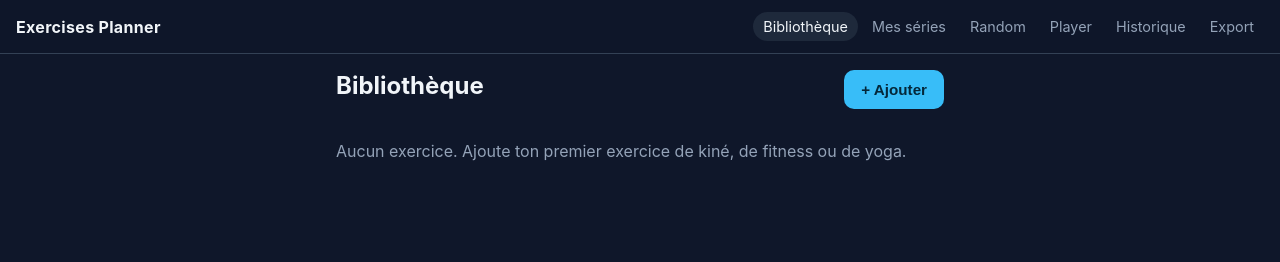
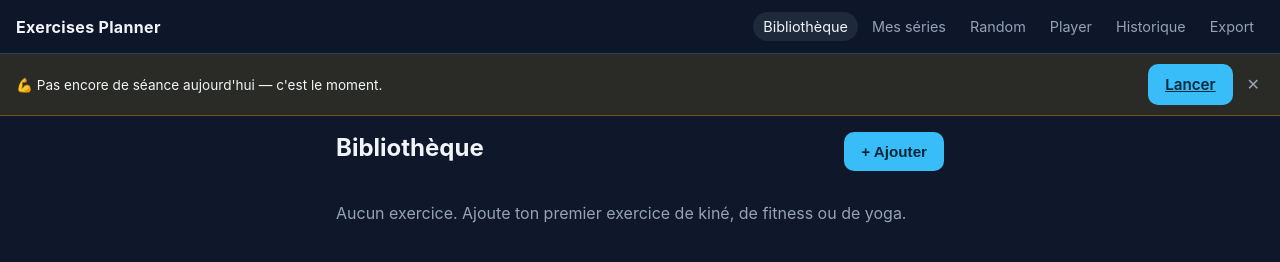
Before and after one commit to Sawnd/exercises-planner, a website built with Vite: page index.html in a window 1280 px wide. Built offline with nearby package versions, Linux system fonts and the light colour scheme.

Commit message:
Étape 8 : rappel passif (bandeau + badge d'icône) - reminder.js : si la séance du jour n'est pas faite → bandeau in-app (streak à préserver ou simple incitation) + navigator.setAppBadge(1) ; sinon badge nettoyé. Bandeau fermable pour la session (sessionStorage), aucune notification système programmée — cohérent avec l'app 100% locale sans backend - index.html : slot #reminder-banner sous la topbar - main.js : réévalué à chaque navigation et au retour au premier plan (visibilitychange) - styles : .reminder-banner, .btn--sm Co-Authored-By: Claude Sonnet 5 <noreply@anthropic.com>

```diff
--- a/index.html
+++ b/index.html
@@ -19,6 +19,7 @@
         <a href="#/export" data-route="/export">Export</a>
       </nav>
     </header>
+    <div id="reminder-banner" class="reminder-banner" hidden></div>
     <main id="app"></main>
     <script type="module" src="/src/main.js"></script>
   </body>
--- a/src/main.js
+++ b/src/main.js
@@ -6,6 +6,7 @@ import { renderRandom } from './screens/random.js';
 import { renderPlayer } from './screens/player.js';
 import { renderHistory } from './screens/history.js';
 import { renderBackup } from './screens/backup.js';
+import { checkDailyReminder } from './reminder.js';
 
 registerSW({ immediate: true });
 
@@ -20,6 +21,7 @@ const routes = {
 const DEFAULT_ROUTE = '/bibliotheque';
 
 const appEl = document.getElementById('app');
+const reminderEl = document.getElementById('reminder-banner');
 
 function currentPath() {
   return location.hash.replace(/^#/, '') || DEFAULT_ROUTE;
@@ -45,9 +47,16 @@ async function router() {
     appEl.append(pre);
     console.error(err);
   }
+
+  if (reminderEl) checkDailyReminder(reminderEl);
 }
 
 window.addEventListener('hashchange', router);
+
+// Réévalue le rappel au retour au premier plan (app rouverte le lendemain…).
+document.addEventListener('visibilitychange', () => {
+  if (document.visibilityState === 'visible' && reminderEl) checkDailyReminder(reminderEl);
+});
 
 // Re-cliquer l'onglet déjà actif force un rafraîchissement de l'écran
 // (le hash ne change pas → pas d'événement `hashchange`).
--- /dev/null
+++ b/src/reminder.js
@@ -0,0 +1,71 @@
+import { el, clear } from './ui/dom.js';
+import { getStats, dayKey } from './db/history.js';
+
+// Rappel passif : bandeau in-app + badge sur l'icône si la séance du jour
+// n'est pas encore faite. Aucun backend, aucune notification programmée
+// (voir la discussion sur les contraintes de l'app 100% locale).
+
+function dismissKey(day) {
+  return `reminder-dismissed-${day}`;
+}
+
+function wasDismissedToday(day) {
+  try {
+    return sessionStorage.getItem(dismissKey(day)) === '1';
+  } catch {
+    return false;
+  }
+}
+
+function dismissToday(day) {
+  try {
+    sessionStorage.setItem(dismissKey(day), '1');
+  } catch {
+    /* stockage indisponible : le bandeau réapparaîtra, tant pis */
+  }
+}
+
+async function updateBadge(done) {
+  try {
+    if (!('setAppBadge' in navigator)) return;
+    if (done) await navigator.clearAppBadge();
+    else await navigator.setAppBadge(1);
+  } catch {
+    /* Badge API indisponible sur ce navigateur : on continue sans */
+  }
+}
+
+/** À appeler après chaque navigation pour tenir le bandeau/badge à jour. */
+export async function checkDailyReminder(bannerEl) {
+  const stats = await getStats();
+  const today = dayKey();
+  const done = stats.days.includes(today);
+
+  await updateBadge(done);
+
+  clear(bannerEl);
+  if (done || wasDismissedToday(today)) {
+    bannerEl.hidden = true;
+    return;
+  }
+
+  const message = stats.currentStreak > 0
+    ? `🔥 Ne casse pas ta série de ${stats.currentStreak} jour${stats.currentStreak > 1 ? 's' : ''} — fais ta séance aujourd'hui.`
+    : `💪 Pas encore de séance aujourd'hui — c'est le moment.`;
+
+  bannerEl.hidden = false;
+  bannerEl.append(
+    el('span', { class: 'reminder-banner__text', text: message }),
+    el('a', { class: 'btn btn--primary btn--sm', href: '#/player', text: 'Lancer' }),
+    el('button', {
+      type: 'button',
+      class: 'reminder-banner__close',
+      'aria-label': 'Fermer',
+      text: '✕',
+      onClick: () => {
+        dismissToday(today);
+        bannerEl.hidden = true;
+      },
+    }),
+  );
+}
--- a/src/styles.css
+++ b/src/styles.css
@@ -67,6 +67,29 @@ h1 { font-size: 1.5rem; margin: 0 0 0.5rem; }
   border-radius: 999px;
 }
 .topbar__nav a.is-active { color: var(--text); background: var(--surface); }
+
+/* ---------- Rappel passif ---------- */
+.reminder-banner {
+  display: flex;
+  align-items: center;
+  gap: 10px;
+  padding: 10px 16px;
+  background: rgba(234, 179, 8, 0.12);
+  border-bottom: 1px solid rgba(234, 179, 8, 0.35);
+  font-size: 0.85rem;
+}
+.reminder-banner__text { flex: 1; }
+.btn--sm { padding: 6px 12px; font-size: 0.85rem; }
+.reminder-banner__close {
+  appearance: none;
+  border: none;
+  background: transparent;
+  color: var(--muted);
+  font-size: 1rem;
+  cursor: pointer;
+  padding: 2px 4px;
+  line-height: 1;
+}
 
 /* ---------- Layout ---------- */
 #app { padding: var(--gap); max-width: 640px; margin: 0 auto; }
```
